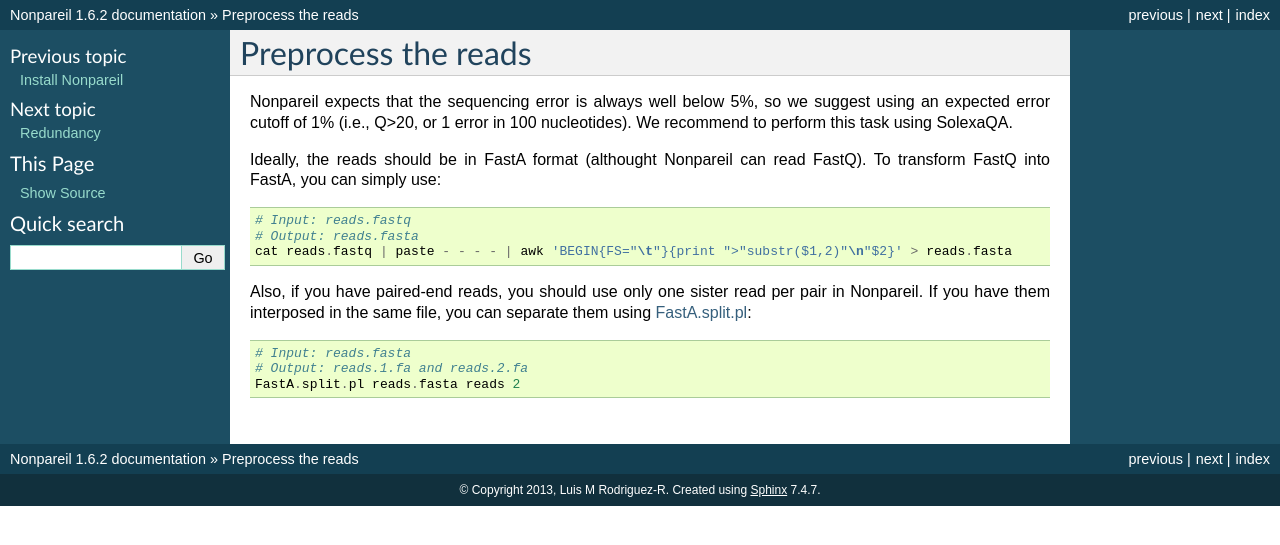
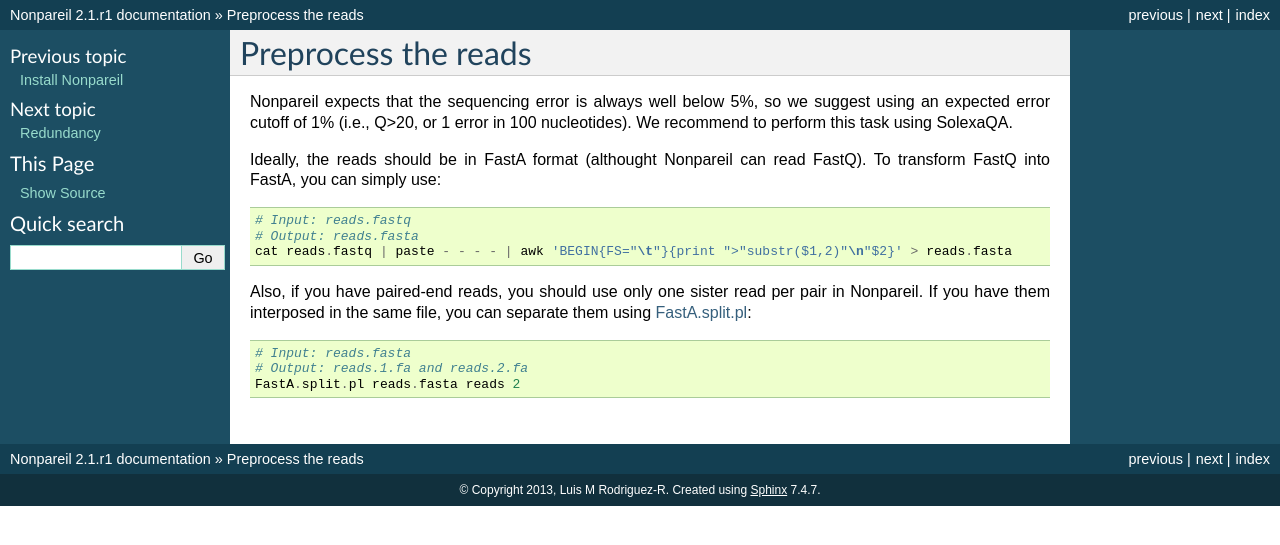
Before and after one commit to lmrodriguezr/nonpareil, a Sphinx documentation site: the page built from docs/preprocess.rst, in a window 1280 px wide. Shown: the top 545 px of the page. Built offline with Sphinx 7.4.7, drawn with Linux system fonts in a browser that asks for light colours.

Commit message:
Documentation update
Updated to v2.1

```diff
--- a/docs/conf.py
+++ b/docs/conf.py
@@ -48,9 +48,9 @@
 # built documents.
 #
 # The short X.Y version.
-version = '1.6'
+version = '2.1'
 # The full version, including alpha/beta/rc tags.
-release = '1.6.2'
+release = '2.1.r1'
 
 # The language for content autogenerated by Sphinx. Refer to documentation
 # for a list of supported languages.
```
Also changed, not shown: 16 other files.
